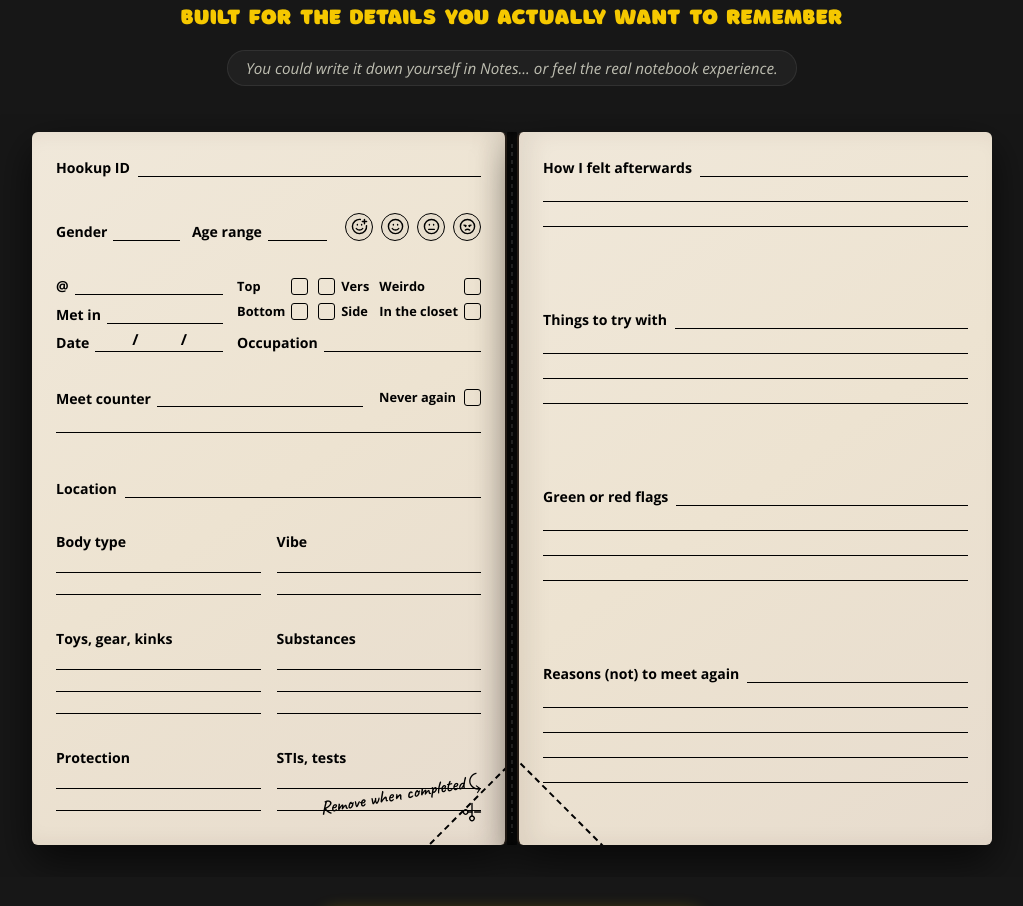
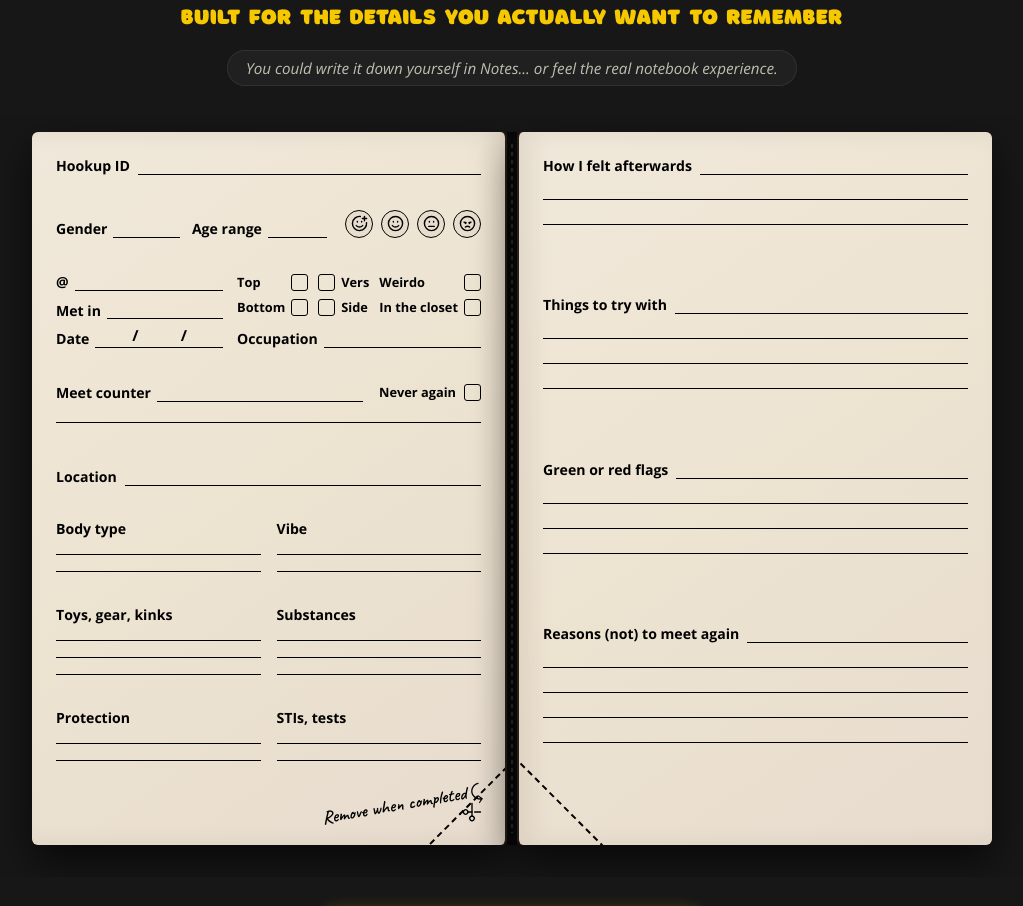
Before and after one commit to timothechauvet/bodycount-notebook-website, a website: page index.html in a window 1280 px wide. Shown: the part 920-1826 px from the top of the page, without its empty margins (128-1151 px from the left). Drawn offline with nearby package versions, Linux system fonts and the light colour scheme; a script that the page names is missing; a web font is replaced by a local one.

Commit message:
:lipstick: Elevate page-recto content to clear perforated tear tab and STIs lines

```diff
--- a/styles.css
+++ b/styles.css
@@ -1143,7 +1143,7 @@ i[data-lucide], .lucide {
   display: flex;
   flex-direction: column;
   justify-content: space-between;
-  padding: 26px 24px 34px;
+  padding: 24px 24px 84px; /* Ample breathing room above corner cut tab */
 }
 
 .page-verso {
@@ -1152,7 +1152,7 @@ i[data-lucide], .lucide {
   display: flex;
   flex-direction: column;
   justify-content: space-between;
-  padding: 26px 24px 44px;
+  padding: 24px 24px 84px;
 }
 
 /* Typography & Ruled Lines: CRISP SOLID BLACK (#000000) */
@@ -1185,7 +1185,7 @@ i[data-lucide], .lucide {
 .page-recto .bp-ruled-line {
   width: 100%;
   border-bottom: 1.5px solid #000000;
-  height: 22px;
+  height: 17px;
 }
 
 .bp-block-meet {
@@ -1544,8 +1544,8 @@ i[data-lucide], .lucide {
 
 .bp-corner-callout {
   position: absolute;
-  bottom: 36px;
-  right: 24px;
+  bottom: 26px;
+  right: 22px;
   display: flex;
   align-items: center;
   gap: 4px;
```
